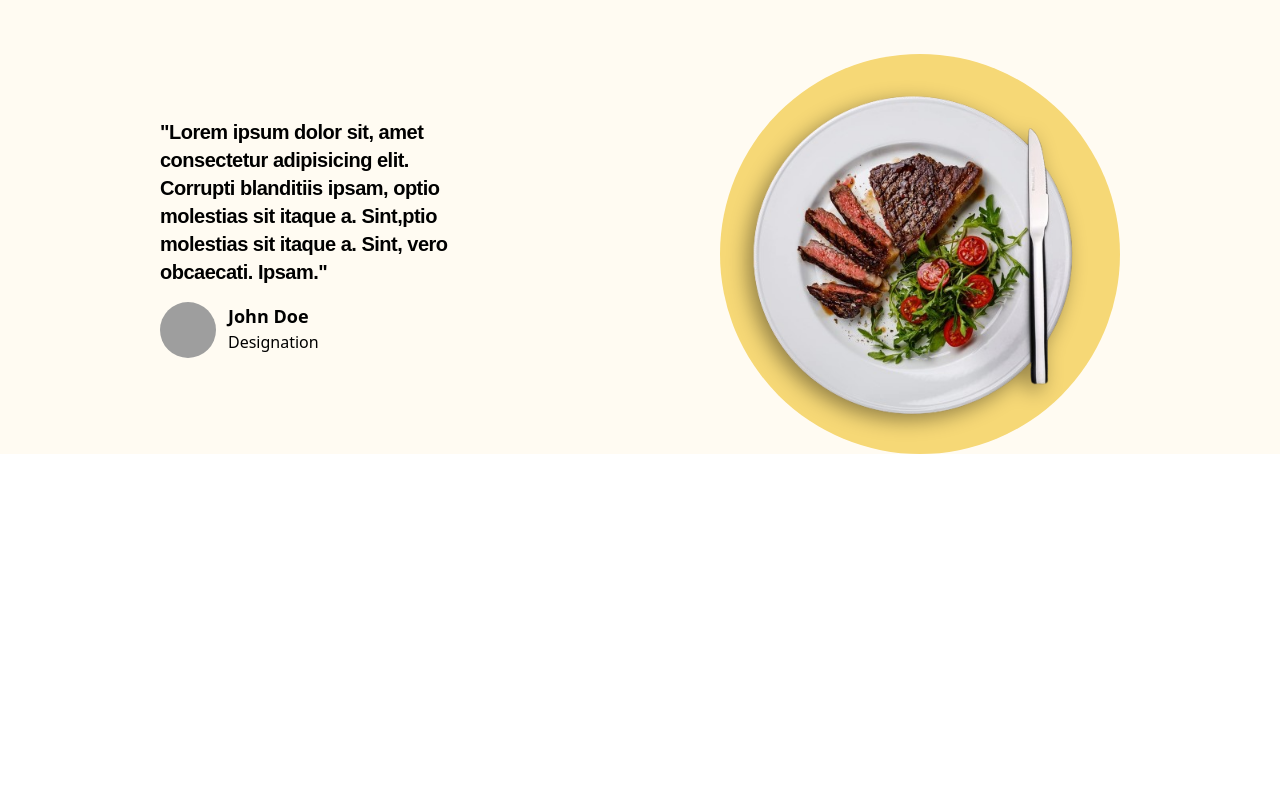
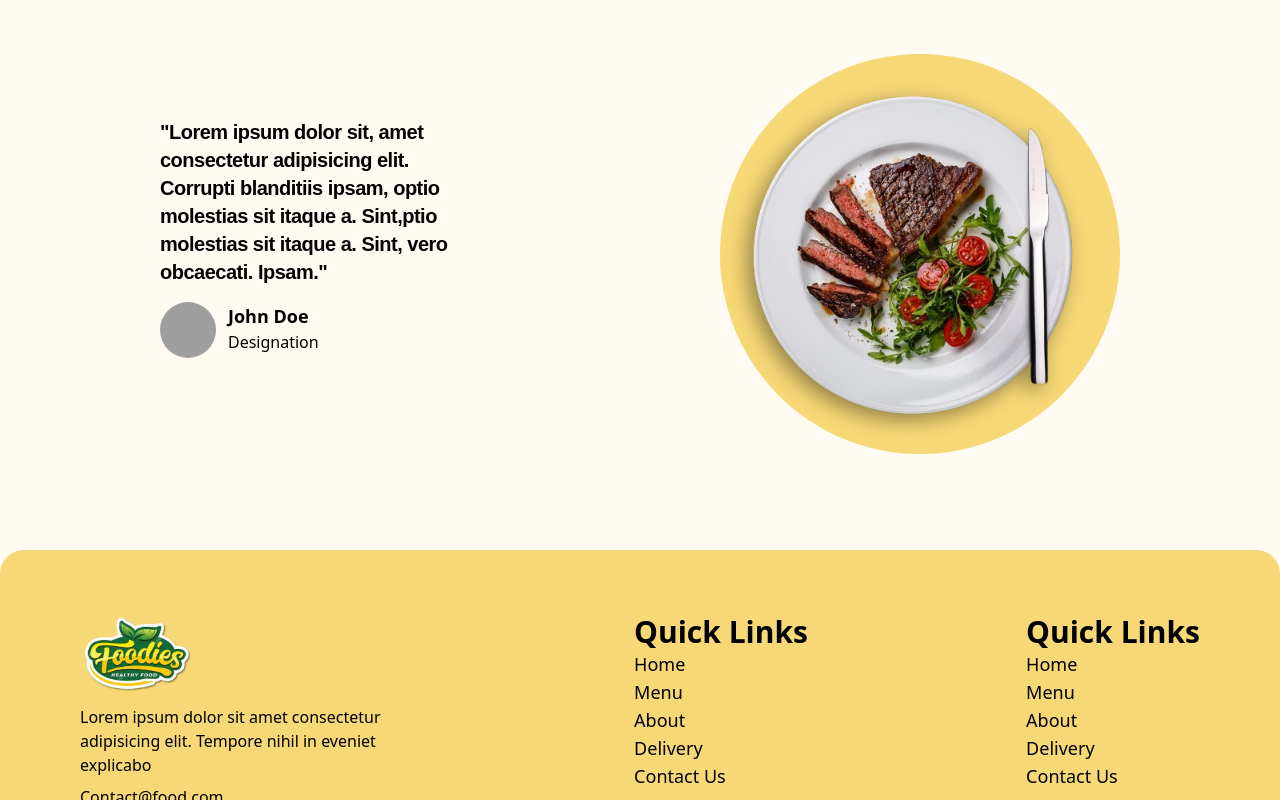
Before and after one commit to UmeshKumar0143/food-center, a React (Vite) app: page / in a window 1280 px wide. Shown: the part 1965-2765 px from the top of the page. Before the commit the page ends 2419 px from the top, so only its background shows below. Built offline with nearby package versions, Linux system fonts and the light colour scheme; grey boxes are pictures that could not be loaded.

Commit message:
completed

```diff
--- a/src/App.tsx
+++ b/src/App.tsx
@@ -4,6 +4,7 @@ import HotDeserts from './components/HotDeserts'
 import Banner from './components/Banner'
 import PopularRecipie from './components/PopularRecipie'
 import Reviews from './components/Reviews'
+import Footer from './components/Footer'
 
 
 const App = () => {
@@ -17,6 +18,7 @@ const App = () => {
       <Banner/>
       <PopularRecipie/>
       <Reviews/>
+      <Footer/>
     </div>
   )
 }
--- a/src/components/Footer.tsx
+++ b/src/components/Footer.tsx
@@ -0,0 +1,29 @@
+import { a } from 'framer-motion/client'
+import Logo from '../assets/food/logo.png'
+import { navItems } from './Navbar'
+
+const Footer = () => {
+  return (
+    <div className='h-[250px] container flex justify-between gap-32 mt-24 py-16 rounded-t-3xl bg-lightYellow'>
+        <div className='flex flex-col w-[30%] gap-2'>
+            <img src={Logo} alt="" className='w-28 ' />
+            <p>Lorem ipsum dolor sit amet consectetur adipisicing elit. Tempore nihil in eveniet explicabo</p>
+            <span>Contact@food.com</span>
+        </div>
+        <div>
+            <h1 className='text-3xl font-semibold'>Quick Links</h1>
+            <div className='flex flex-col '>
+                {navItems.map((item,index)=><a key={index} className='text-lg hover:text-darkGreen hover:underline' href={item.path}>{item.title}</a>)}
+            </div>
+        </div>
+        <div>
+            <h1 className='text-3xl font-semibold'>Quick Links</h1>
+            <div className='flex flex-col '>
+                {navItems.map((item,index)=><a className='text-lg' href={item.path}>{item.title}</a>)}
+            </div>
+        </div>
+    </div>
+  )
+}
+
+export default Footer
--- a/src/components/Navbar.tsx
+++ b/src/components/Navbar.tsx
@@ -2,9 +2,7 @@ import {  FiShoppingCart } from 'react-icons/fi';
 import Logo from '../assets/food/logo.png';
 import { motion} from 'framer-motion';
 
-const Navbar = () => {
-
-    const navItems = [
+export const navItems = [
     {
         title: "Home",
         path: '/',
@@ -31,6 +29,8 @@ const Navbar = () => {
         delay: 0.5,
     },
 ]
+const Navbar = () => {
+
 
 const slideDown = (delay: number) =>{
     return {
```
Lines whose indentation alone changed are shown as unchanged.
